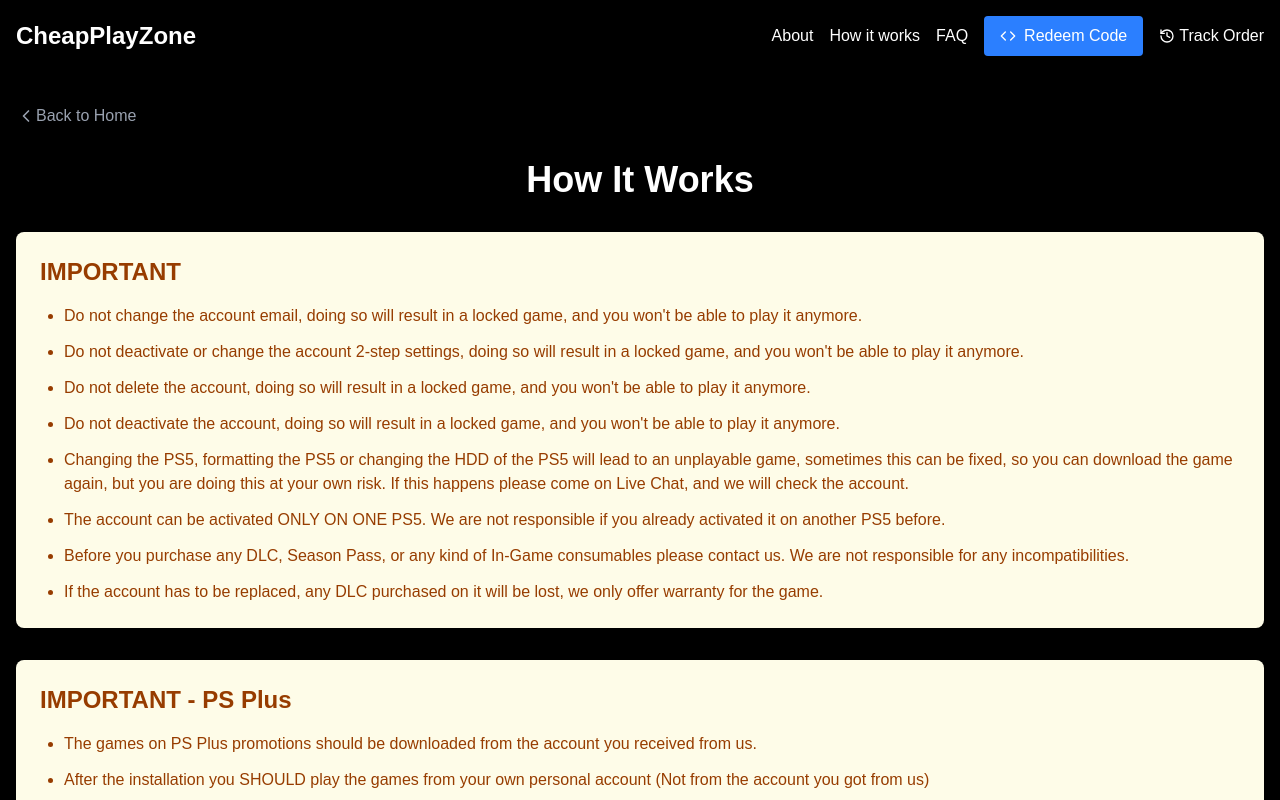
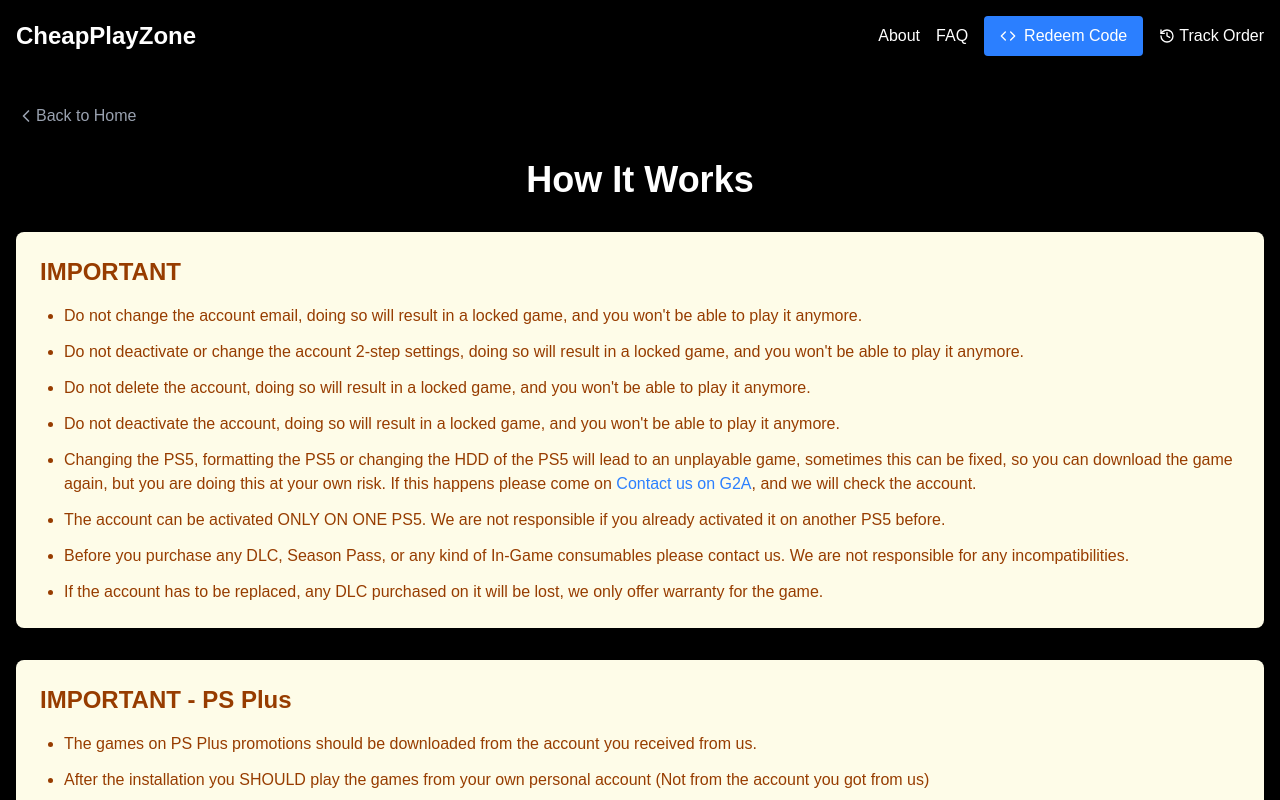
Before and after one commit to auzourth/speed-gaming, a Next.js app: page /how-it-works in a window 1280 px wide. Shown: the top 800 px of the page. Built offline with nearby package versions, Linux system fonts and the light colour scheme; no server answers.

Commit message:
refactor: remove "How it Works" link from Header and Footer, update support link

```diff
--- a/src/app/(browser)/how-it-works/page.tsx
+++ b/src/app/(browser)/how-it-works/page.tsx
@@ -60,8 +60,14 @@
               Changing the PS5, formatting the PS5 or changing the HDD of the
               PS5 will lead to an unplayable game, sometimes this can be fixed,
               so you can download the game again, but you are doing this at your
-              own risk. If this happens please come on Live Chat, and we will
-              check the account.
+              own risk. If this happens please come on{' '}
+              <Link
+                href="https://supporthub.g2a.com/marketplace/en/Problem-Solving/how-can-i-contact-the-seller-if-i-have-a-question-or-problem-with-my-item"
+                className="text-blue-500"
+              >
+                Contact us on G2A
+              </Link>
+              , and we will check the account.
             </li>
             <li>
               The account can be activated ONLY ON ONE PS5. We are not
@@ -164,15 +170,35 @@
               title:
                 'Type in the Verification code received in the email with the credentials.',
               imgae: image6,
-              description:
-                'If the verification code doesn&apos;t work, use this form to get a new code, or ask on the chatbox on the bottom right of the page.',
+              description: (
+                <p>
+                  If the verification code doesn&apos;t work,{' '}
+                  <Link
+                    href="https://supporthub.g2a.com/marketplace/en/Problem-Solving/how-can-i-contact-the-seller-if-i-have-a-question-or-problem-with-my-item"
+                    className="text-blue-500"
+                  >
+                    Contact us on G2A
+                  </Link>
+                  .
+                </p>
+              ),
             },
             {
               title:
                 'If you are asked to upgrade the account, please SKIP this phase.',
               imgae: image7,
-              description:
-                'However, if you&apos;ve already upgraded it, use this form or talk to us on live chat to receive a new verification code. Press OK and you will be logged in.',
+              description: (
+                <p>
+                  However, if you've already upgraded it,{' '}
+                  <Link
+                    href="https://supporthub.g2a.com/marketplace/en/Problem-Solving/how-can-i-contact-the-seller-if-i-have-a-question-or-problem-with-my-item"
+                    className="text-blue-500"
+                  >
+                    Contact us on G2A
+                  </Link>
+                  .
+                </p>
+              ),
             },
             {
               title:
@@ -221,8 +247,19 @@
               imgae: image11,
             },
             {
-              title:
-                'If the game doesn&apos;t work on your personal account, please try login again with the received account, use the form to get a new code.',
+              title: (
+                <p>
+                  If the game doesn't work on your personal account, please try
+                  login again with the received account,
+                  <Link
+                    href="https://supporthub.g2a.com/marketplace/en/Problem-Solving/how-can-i-contact-the-seller-if-i-have-a-question-or-problem-with-my-item"
+                    className="text-blue-500"
+                  >
+                    Contact us on G2A
+                  </Link>
+                  .
+                </p>
+              ),
               imgae: image12,
             },
             {
@@ -239,8 +276,22 @@
               imgae: image15,
             },
             {
-              title:
-                'If the verification code is not working after a few attempts, just repeat the login process. The login will time out after a period of time, and this will make it work again. If you still encounter problems, please use the live chat service and the agents will help you solve the issue in no time.',
+              title: (
+                <p>
+                  If the verification code is not working after a few attempts,
+                  just repeat the login process. The login will time out after a
+                  period of time, and this will make it work again. If you still
+                  encounter problems, please use the{' '}
+                  <Link
+                    href="https://supporthub.g2a.com/marketplace/en/Problem-Solving/how-can-i-contact-the-seller-if-i-have-a-question-or-problem-with-my-item"
+                    className="text-blue-500"
+                  >
+                    Contact us on G2A
+                  </Link>{' '}
+                  service and the agents will help you solve the issue in no
+                  time.
+                </p>
+              ),
               imgae: image16,
             },
           ].map((step, index) => (
@@ -254,7 +305,7 @@
               {step.imgae && (
                 <img
                   src={step.imgae.src}
-                  alt={step.title}
+                  alt={'Step ' + (index + 1)}
                   className="w-full h-auto mb-2"
                 />
               )}
@@ -286,8 +337,14 @@
               Changing the PS5, formatting the PS5 or changing the HDD of the
               PS5 will lead to an unplayable game, sometimes this can be fixed,
               so you can download the game again, but you are doing this at your
-              own risk. If this happens please come on Live Chat, and we will
-              check the account.
+              own risk. If this happens please come on{' '}
+              <Link
+                href="https://supporthub.g2a.com/marketplace/en/Problem-Solving/how-can-i-contact-the-seller-if-i-have-a-question-or-problem-with-my-item"
+                className="text-blue-500"
+              >
+                Contact us on G2A
+              </Link>
+              , and we will check the account.
             </li>
             <li>
               The account can be activated ONLY ON ONE PS5. We are not
--- a/src/components/common/Footer.tsx
+++ b/src/components/common/Footer.tsx
@@ -30,14 +30,7 @@
                   About
                 </Link>
               </li>
-              <li>
-                <Link
-                  href="/how-it-works"
-                  className="text-gray-400 hover:text-white"
-                >
-                  How it Works
-                </Link>
-              </li>
+
               <li>
                 <Link href="/faq" className="text-gray-400 hover:text-white">
                   FAQ
@@ -62,7 +55,7 @@
           <div>
             <h3 className="text-xl font-bold mb-4">Support</h3>
             <a
-              href="https://www.g2a.com/contact-us"
+              href="https://supporthub.g2a.com/marketplace/en/Problem-Solving/how-can-i-contact-the-seller-if-i-have-a-question-or-problem-with-my-item"
               target="_blank"
               rel="noopener noreferrer"
               className="bg-blue-500 hover:bg-blue-600 text-white px-4 py-2 rounded inline-block transition-colors"
--- a/src/components/common/Header.tsx
+++ b/src/components/common/Header.tsx
@@ -56,9 +56,6 @@
               <Link href="/about" className="hover:text-blue-400">
                 About
               </Link>
-              <Link href="/how-it-works" className="hover:text-blue-400">
-                How it works
-              </Link>
               <Link href="/faq" className="hover:text-blue-400">
                 FAQ
               </Link>
```
